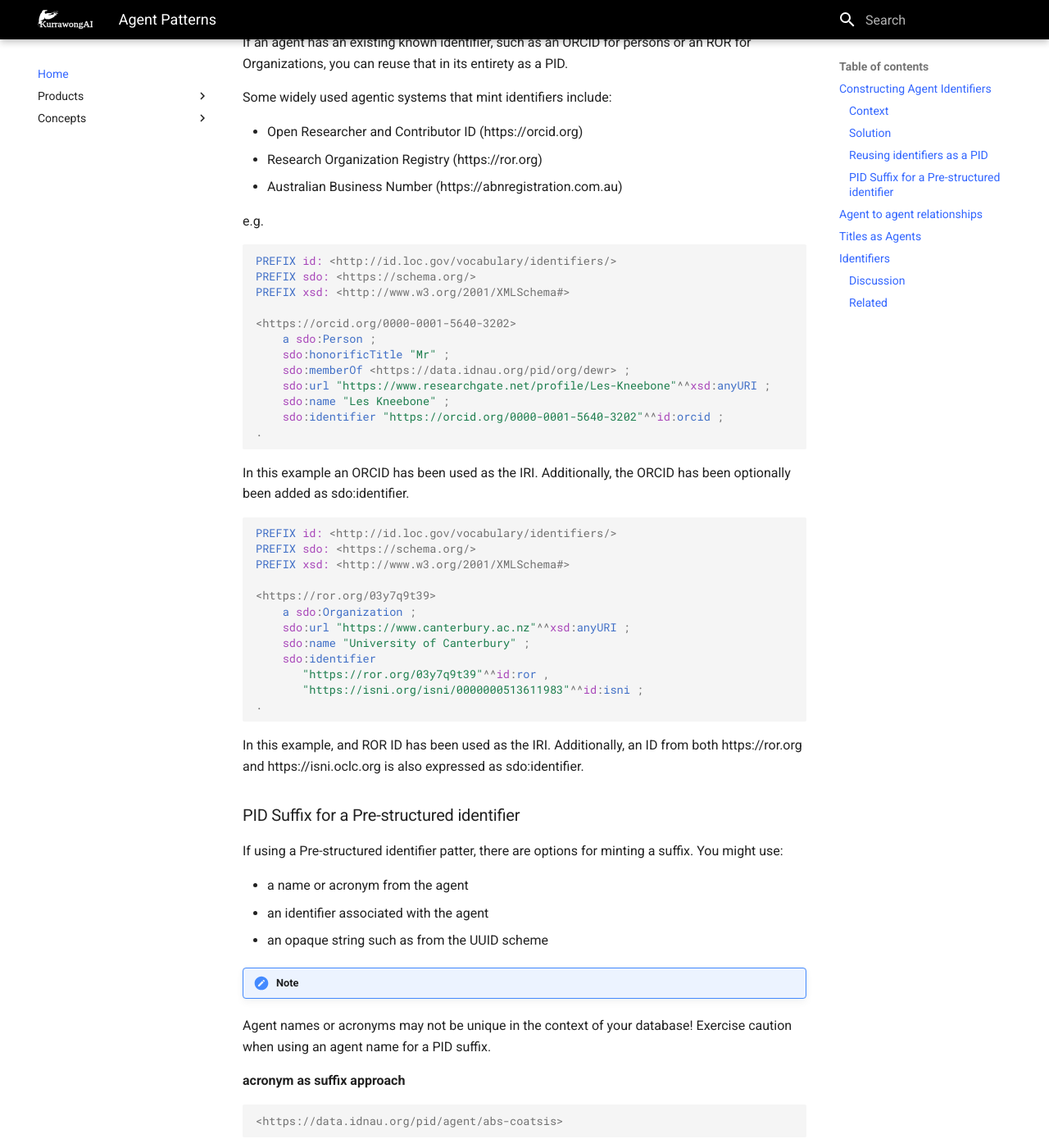
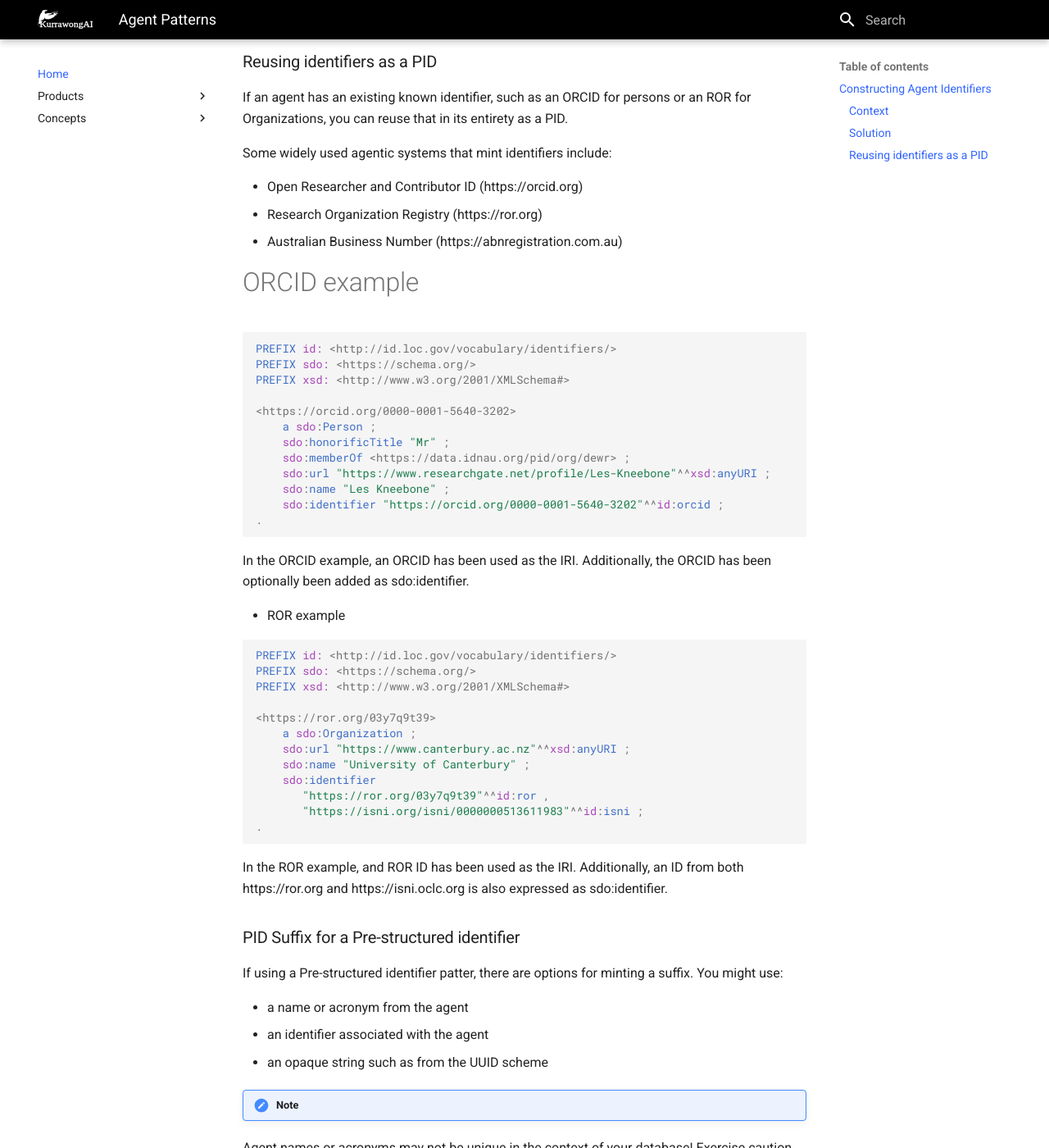
Before and after one commit to Kurrawong/docs, an MkDocs documentation site: the page built from docs/concepts/agents/patterns.md, in a window 1280 px wide and 1400 px high, scrolled down 1657 px. Shown: the whole window at 82% size. Built offline with MkDocs 1.6.1 and Material for MkDocs 9.7.7, drawn with Linux system fonts in a browser that asks for light colours; some of the changed text lies outside the part shown.

Commit message:
Merge remote-tracking branch 'origin/main'

````diff
--- a/docs/concepts/agents/patterns.md
+++ b/docs/concepts/agents/patterns.md
@@ -34,8 +34,9 @@
 1. with a pre-structured pattern specified in a catalogue system or metadata profile
 2. by reusing an existing known identifier for that agent
 
+
 #### Pre-structured identifier patterns
-
+Agent PIDs may follow a structure mandated by some cataloguing system or metadata profile. Below are examples from the Indigenous Data Network and the Linked Data PID Register.
 
 ##### Indigenous Data Network
 The IDN Catalogue Profile specifies an IRI structure for a PID:
@@ -51,6 +52,7 @@
 * A subdirectory indicating a class, e.g. `https://linked.data.gov.au/org/`
 * An identifier, e.g. `https://linked.data.gov.au/org/abs` [Australian Bureau of Statistics]
 
+
 ### Reusing identifiers as a PID
 
 If an agent has an existing known identifier, such as an ORCID for persons or an ROR for Organizations, you can reuse that in its entirety as a PID.
@@ -61,7 +63,7 @@
 - Research Organization Registry (https://ror.org)
 - Australian Business Number (https://abnregistration.com.au)
 
-e.g.
+# ORCID example
 
 ```turtle
 PREFIX id: <http://id.loc.gov/vocabulary/identifiers/>
@@ -77,7 +79,9 @@
     sdo:identifier "https://orcid.org/0000-0001-5640-3202"^^id:orcid ;
 .
 ```
-In this example an ORCID has been used as the IRI. Additionally, the ORCID has been optionally been added as sdo:identifier.
+In the ORCID example, an ORCID has been used as the IRI. Additionally, the ORCID has been optionally been added as sdo:identifier.
+
+* ROR example
 
 ```turtle
 PREFIX id: <http://id.loc.gov/vocabulary/identifiers/>
@@ -94,7 +98,7 @@
 .
 ```
 
-In this example, and ROR ID has been used as the IRI. Additionally, an ID from both https://ror.org and https://isni.oclc.org is also expressed as sdo:identifier.
+In the ROR example, and ROR ID has been used as the IRI. Additionally, an ID from both https://ror.org and https://isni.oclc.org is also expressed as sdo:identifier.
 
 ### PID Suffix for a Pre-structured identifier
 
````
